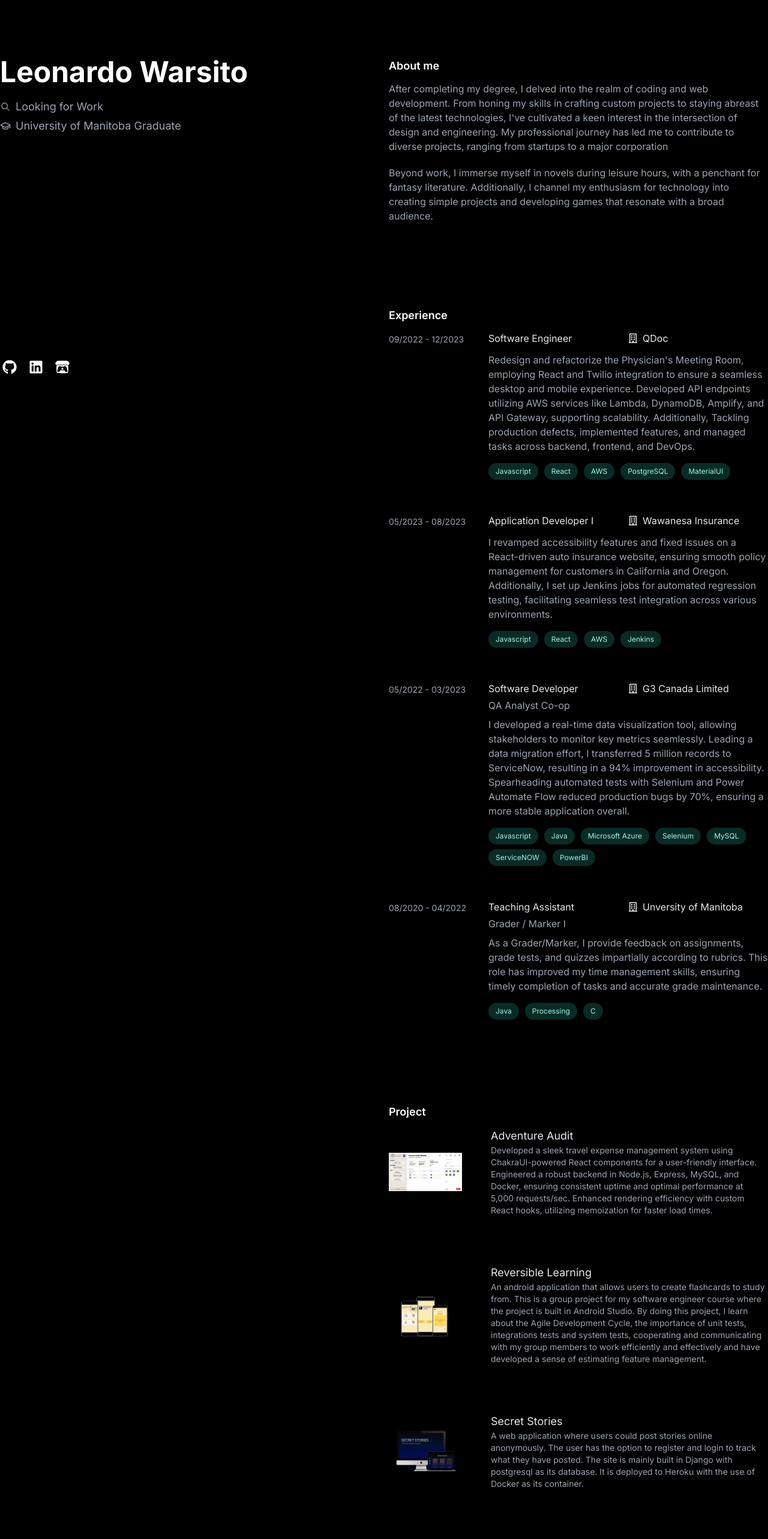
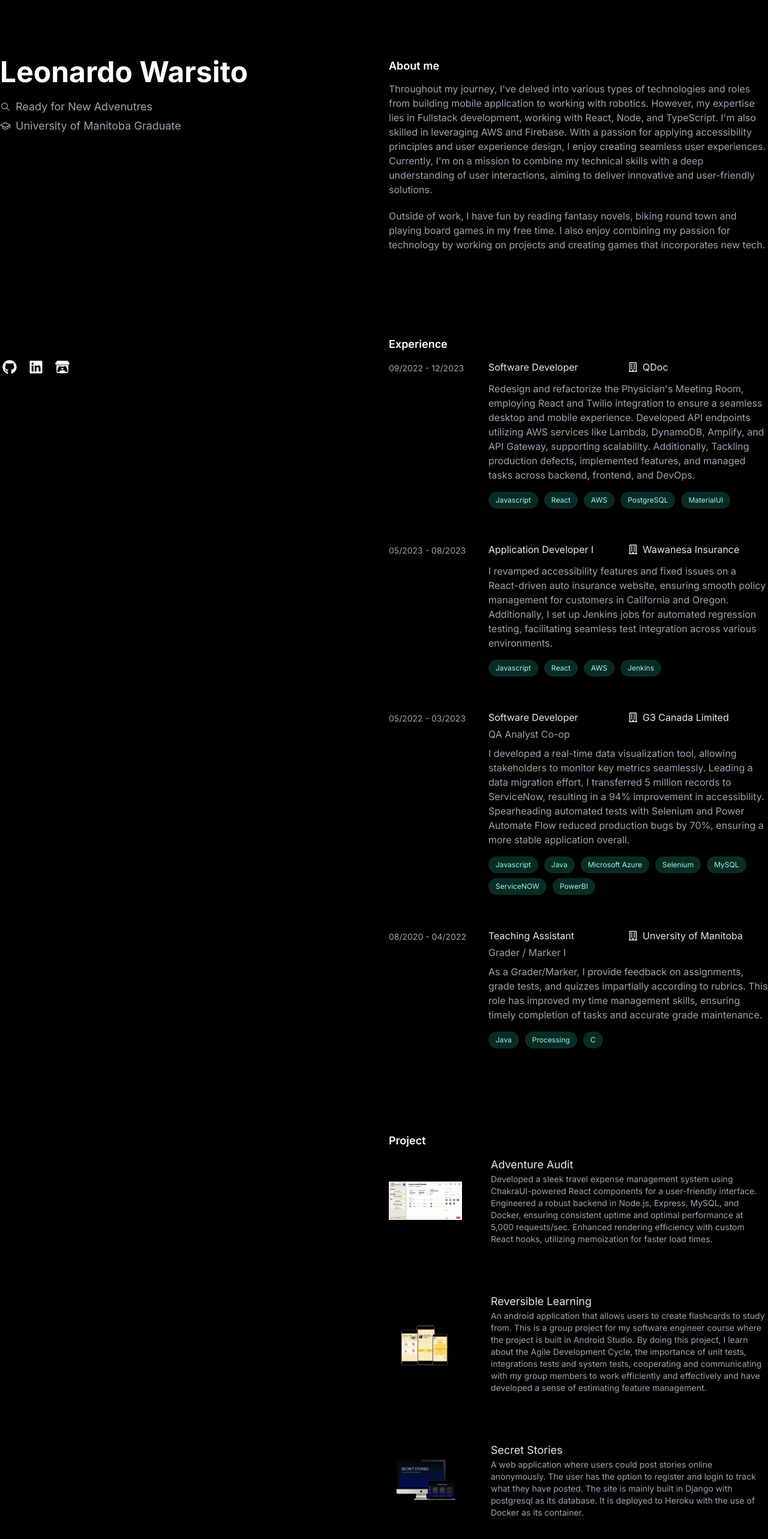
Before and after one commit to leonw00/Web-Portfolio-V4, a Next.js app: page / in a window 1280 px wide. Shown: the top 2566 px of the page at 60% size. Built offline with nearby package versions, Linux system fonts and the light colour scheme.

Commit message:
change about me, fix inconsitencies

```diff
--- a/src/app/(component)/project-card/ProjectCard.tsx
+++ b/src/app/(component)/project-card/ProjectCard.tsx
@@ -4,12 +4,14 @@ interface ProjectCardProps {
   title: string;
   children: string;
   image?: string;
+  link?: string;
 }
 
 const ProjectCard: React.FC<ProjectCardProps> = ({
   title,
   children,
   image,
+  link,
 }) => {
   return (
     <div className="grid sm:grid-cols-8 gap-12 mb-20">
@@ -17,7 +19,11 @@ const ProjectCard: React.FC<ProjectCardProps> = ({
         <img className="w-full" src={image} alt="Project Image" />
       </div>
       <div className="sm:col-span-6">
-        <h3 className="text-lg text-gray-200">{title}</h3>
+        <h3 className="text-lg text-gray-200">
+          <a href={link} target="_blank">
+            {title}
+          </a>
+        </h3>
         <p className="text-sm">{children}</p>
       </div>
     </div>
--- a/src/app/(content)/experience-list/ExperienceList.tsx
+++ b/src/app/(content)/experience-list/ExperienceList.tsx
@@ -6,7 +6,7 @@ const ExperienceList = () => {
       <h1 className="text-lg text-white font-semibold mb-3">Experience</h1>
       <ExperienceItem
         date="09/2022 - 12/2023"
-        title="Software Engineer"
+        title="Software Developer"
         company="QDoc"
         techs={["Javascript", "React", "AWS", "PostgreSQL", "MaterialUI"]}
       >
--- a/src/app/(content)/project-list/ProjectList.tsx
+++ b/src/app/(content)/project-list/ProjectList.tsx
@@ -4,7 +4,11 @@ const ProjectList = () => {
   return (
     <div className="text-gray-400 mb-20">
       <h1 className="text-lg text-white font-semibold mb-3">Project</h1>
-      <ProjectCard title="Adventure Audit" image="/mockAA.png">
+      <ProjectCard
+        title="Adventure Audit"
+        image="/mockAA.png"
+        link="https://github.com/Taehoya/Adventure-Audit"
+      >
         Developed a sleek travel expense management system using
         ChakraUI-powered React components for a user-friendly interface.
         Engineered a robust backend in Node.js, Express, MySQL, and Docker,
@@ -12,7 +16,11 @@ const ProjectList = () => {
         requests/sec. Enhanced rendering efficiency with custom React hooks,
         utilizing memoization for faster load times.
       </ProjectCard>
-      <ProjectCard title="Reversible Learning" image="/mockRL.png">
+      <ProjectCard
+        title="Reversible Learning"
+        image="/mockRL.png"
+        link="https://rawcdn.githack.com/leonw00/COMP3350-ReversibleLearning/be74a7c308c645dd2a7f062a9ef6d4a6d9ef462c/index.html"
+      >
         An android application that allows users to create flashcards to study
         from. This is a group project for my software engineer course where the
         project is built in Android Studio. By doing this project, I learn about
@@ -21,7 +29,11 @@ const ProjectList = () => {
         members to work efficiently and effectively and have developed a sense
         of estimating feature management.
       </ProjectCard>
-      <ProjectCard title="Secret Stories" image="/mockSS.png">
+      <ProjectCard
+        title="Secret Stories"
+        image="/mockSS.png"
+        link="https://github.com/leonw00/secret-stories?tab=readme-ov-file"
+      >
         A web application where users could post stories online anonymously. The
         user has the option to register and login to track what they have
         posted. The site is mainly built in Django with postgresql as its
--- a/src/app/page.tsx
+++ b/src/app/page.tsx
@@ -11,10 +11,12 @@ export default function Home() {
       <div className="flex flex-col lg:sticky lg:top-0 lg:max-h-screen lg:justify-between pt-16 lg:py-24 lg:w-1/2">
         {/* Header */}
         <div>
-          <h1 className="text-5xl text-white-100 font-bold mb-5">Leonardo Warsito</h1>
+          <h1 className="text-5xl text-white-100 font-bold mb-5">
+            Leonardo Warsito
+          </h1>
           <div className="flex items-center text-lg text-gray-400 mb-1">
             <IoIosSearch className="mr-2" />
-            <p className="align-middle">Looking for Work</p>
+            <p className="align-middle">Ready for New Advenutres</p>
           </div>
           <div className="flex items-center text-lg text-gray-400 mb-1">
             <LuGraduationCap className="mr-2" />
@@ -32,18 +34,22 @@ export default function Home() {
         <div className="text-gray-400 mb-section">
           <h1 className="text-lg text-white font-semibold mb-3">About me</h1>
           <p className="mb-5">
-            After completing my degree, I delved into the realm of coding and
-            web development. From honing my skills in crafting custom projects
-            to staying abreast of the latest technologies, I&apos;ve cultivated a
-            keen interest in the intersection of design and engineering. My
-            professional journey has led me to contribute to diverse projects,
-            ranging from startups to a major corporation
+            Throughout my journey, I've delved into various types of
+            technologies and roles from building mobile application to working
+            with robotics. However, my expertise lies in Fullstack development,
+            working with React, Node, and TypeScript. I'm also skilled in
+            leveraging AWS and Firebase. With a passion for applying
+            accessibility principles and user experience design, I enjoy
+            creating seamless user experiences. Currently, I'm on a mission to
+            combine my technical skills with a deep understanding of user
+            interactions, aiming to deliver innovative and user-friendly
+            solutions.
           </p>
           <p>
-            Beyond work, I immerse myself in novels during leisure hours, with a
-            penchant for fantasy literature. Additionally, I channel my
-            enthusiasm for technology into creating simple projects and
-            developing games that resonate with a broad audience.
+            Outside of work, I have fun by reading fantasy novels, biking round
+            town and playing board games in my free time. I also enjoy combining
+            my passion for technology by working on projects and creating games
+            that incorporates new tech.
           </p>
         </div>
 
```
